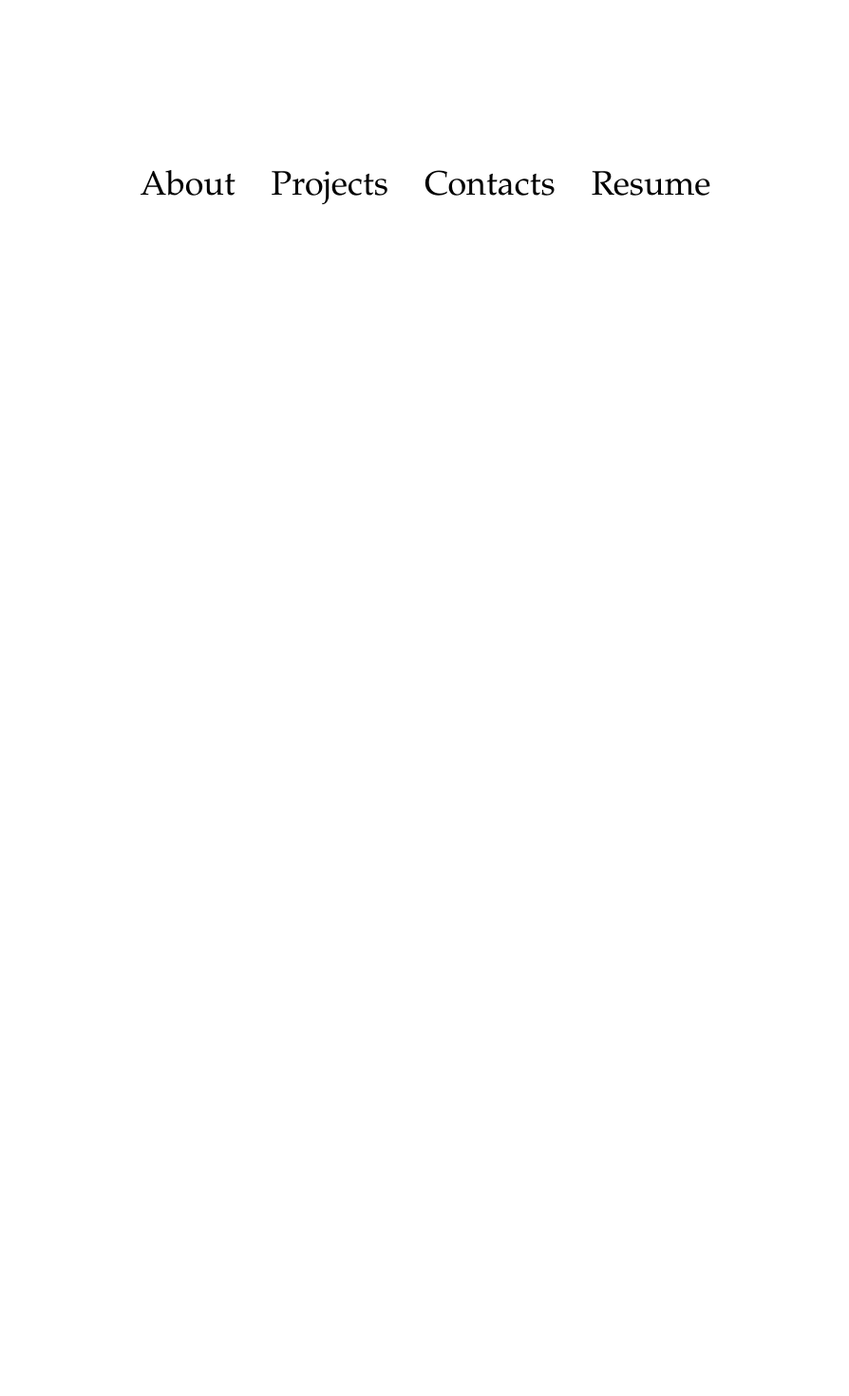
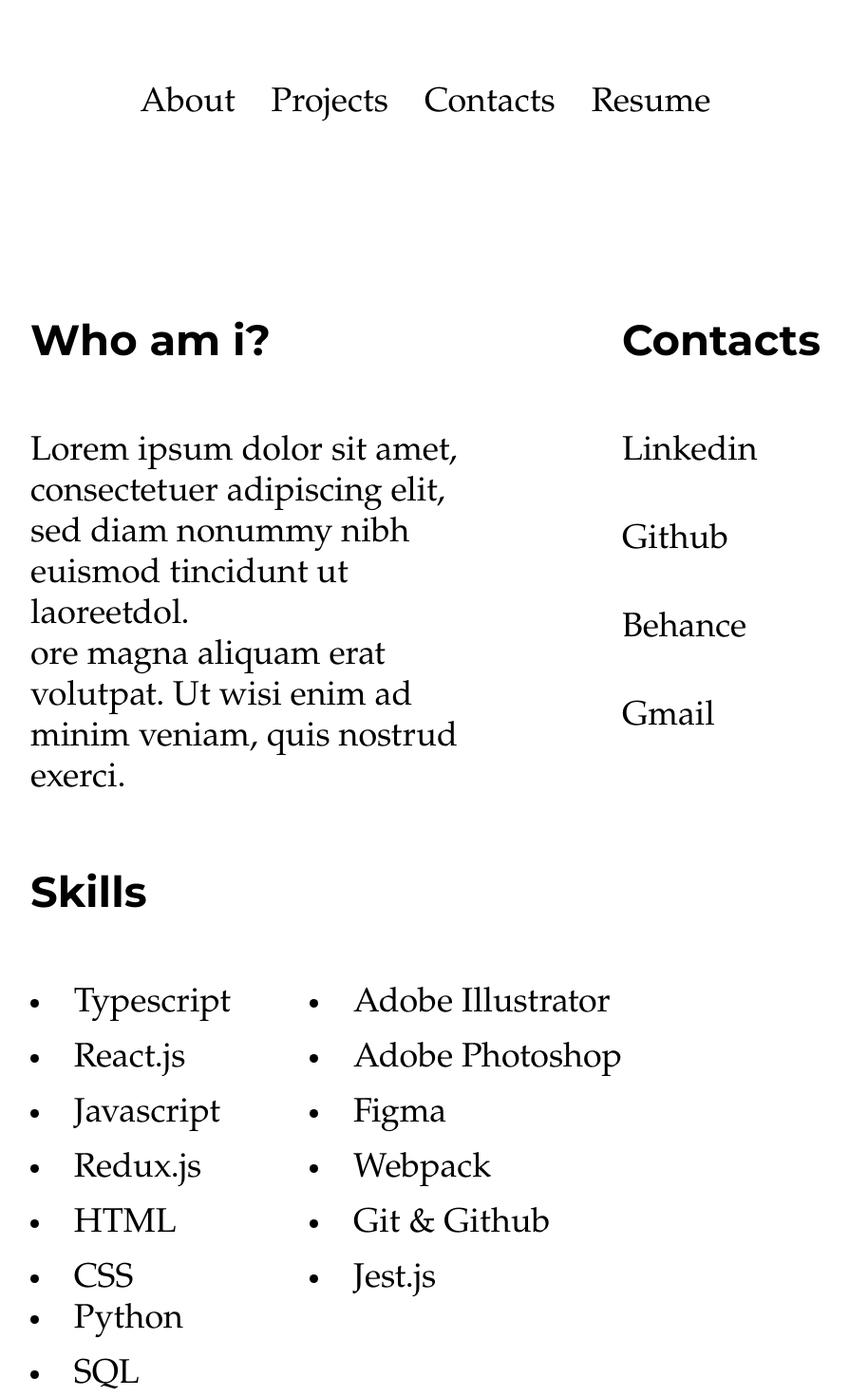
Before and after one commit to Waynon-Taylor/MyPortfolio, a React (Create React App) app: page / in a window 1280 px wide. Shown: the part 115-1585 px from the top of the page at 95% size, without its empty margins (192-1086 px from the left). Before the commit the page ends 800 px from the top, so only its background shows below. Built offline with nearby package versions, Linux system fonts and the light colour scheme.

Commit message:
about page

```diff
--- a/src/App.tsx
+++ b/src/App.tsx
@@ -1,8 +1,11 @@
+import About from './components/AboutPage/About';
 import Navigation from './components/Navigation/Navigation'
+import './index.css'
 function App() {
   return (
     <div className="App">
       <Navigation/>
+      <About/>
     </div>
   );
 }
--- /dev/null
+++ b/src/components/AboutPage/About.css
@@ -0,0 +1,59 @@
+#about-page{
+    display: flex;
+    flex-direction: column;
+    align-items: center;
+}
+
+#about-details {
+    display: flex;
+    flex-direction: column;
+    gap: 70px;
+}
+
+#about h2, #contacts h2, #skills h2 {
+    font-family: 'Montserrat', sans-serif;
+    font-weight: 700;
+    font-size: 44.93px;
+    margin-bottom: 70px;
+}
+
+#contacts ul {
+    list-style: none;
+    gap: 50px;
+}
+
+#skills {
+    margin-top: 70px;
+}
+
+#skills-container {
+    display: flex;
+    flex-wrap: wrap;
+    gap: 10%
+}
+
+#about p, #contacts ul, #skills ul {
+    display: flex;
+    flex-direction: column;
+    font-size: 35.839px;
+}
+
+#skills ul{
+    list-style-position: inside;
+    gap: 15px;
+}
+
+@media all and (min-width:645px) {
+
+    #about-details {
+        width: 65%;
+        flex-direction: row;
+        justify-content: center;
+        gap: 15%;
+    }
+
+    #skills {
+        width: 65%;
+    }
+
+}
--- /dev/null
+++ b/src/components/AboutPage/About.tsx
@@ -0,0 +1,61 @@
+import './About.css'
+
+const About = () => {
+    return (
+        <>
+            <div id='about-page'>
+                <section id='about-details'>
+                    <div id='about'>
+                        <h2>Who am i?</h2>
+                        <div>
+                            <p>
+                                Lorem ipsum dolor sit amet, consectetuer adipiscing elit, sed diam nonummy nibh euismod tincidunt ut laoreetdol.
+                            </p>
+                            <p>
+                                ore magna aliquam erat volutpat. Ut wisi enim ad minim veniam, quis nostrud exerci.
+                            </p>
+                        </div>
+                    </div>
+                    <section id='contacts' >
+                        <h2>Contacts</h2>
+                        <div>
+                            <ul>
+                                <li>Linkedin</li>
+                                <li>Github</li>
+                                <li>Behance</li>
+                                <li>Gmail</li>
+                            </ul>
+                        </div>
+                    </section>
+                </section>
+                <div id='skills'>
+                    <h2>Skills</h2>
+                    <div id='skills-container'>
+                        <ul>
+                            <li>Typescript</li>
+                            <li>React.js</li>
+                            <li>Javascript</li>
+                            <li>Redux.js</li>
+                            <li>HTML</li>
+                            <li>CSS</li>
+                        </ul>
+                        <ul>
+                            <li>Adobe Illustrator</li>
+                            <li>Adobe Photoshop</li>
+                            <li>Figma</li>
+                            <li>Webpack</li>
+                            <li>Git & Github</li>
+                            <li>Jest.js</li>
+                        </ul>
+                        <ul>
+                            <li>Python</li>
+                            <li>SQL</li>
+                        </ul>
+                    </div>
+                </div>
+            </div>
+        </>
+    )
+}
+
+export default About
--- a/src/components/Navigation/Navigation.css
+++ b/src/components/Navigation/Navigation.css
@@ -1,14 +1,8 @@
-*, ::after, ::before {
-    box-sizing: border-box;
-    margin: 0;
-    padding: 0;
-}
-
+/* MOBLE SCREEN */
 #navigation {
-    font-family: 'Garamond';
-    color: #000000;
+    font-family: 'EB Garamond', serif;
     font-size: 25.6348px;
-
+    margin-bottom: 100px;
     display: flex;
     flex-direction: column;
     align-items: center;
@@ -27,7 +21,6 @@
 }
 
 .navigation-list {
-
     list-style: none;
     font-style: normal;
     font-weight: 400;
@@ -38,21 +31,27 @@
     justify-content: center;
 }
 
-@media all and (min-width:610px) {
+/* DESKTOP AND TABLET SCREEN */
+@media all and (min-width:645px) {
 
     #full-name {
-        padding: 50px 0 210px 50px;
+        padding: 50px 0 0 50px;
+        padding-bottom: min(13vw, 110px);
         align-self: start;
     }
 
     .contacts {
         display: block;
     }
+    #navigation {
+        margin-bottom: 200px;
+    }
+
+    .navigation-list, #full-name  {
+        font-size: clamp(25.6348px, 4vw, 35.84px);
+    }
 
     .navigation-list {
-        font-size: 35.84px;
-        /* font-size: 200.84px; */
         gap: 38px;
     }
-
 }
--- a/src/components/Navigation/Navigation.tsx
+++ b/src/components/Navigation/Navigation.tsx
@@ -6,12 +6,14 @@ const Navigation = () => {
         <>
             <div id='navigation-container'>
                 <nav id="navigation">
-                    <div id='full-name'><p><span className='first-name'>Wayon</span> Taylor</p></div>
+                    <div id='full-name'>
+                        <p><span className='first-name'>Wayon</span> Taylor</p>
+                    </div>
                     <ul className="navigation-list">
-                        <li>About</li>
-                        <li>Projects</li>
-                        <li className='contacts'>Contacts</li>
-                        <li>Resume</li>
+                        <li><a href="#">About</a> </li>
+                        <li><a href="#">Projects</a> </li>
+                        <li className='contacts'><a href="#">Contacts</a></li>
+                        <li><a href="#">Resume</a></li>
                     </ul>
                     <div id="select-slider"></div>
                 </nav>
--- /dev/null
+++ b/src/index.css
@@ -0,0 +1,13 @@
+@import url('https://fonts.googleapis.com/css2?family=EB+Garamond:ital,wght@0,400;0,700;1,400&display=swap');
+
+@import url('https://fonts.googleapis.com/css2?family=Montserrat:wght@600;700&display=swap');
+
+*, ::after, ::before {
+    box-sizing: border-box;
+    margin: 0;
+    padding: 0;
+    text-decoration: none;
+    font-family: 'Garamond';
+    font-weight: 400;
+    color: #000000;
+}
```
